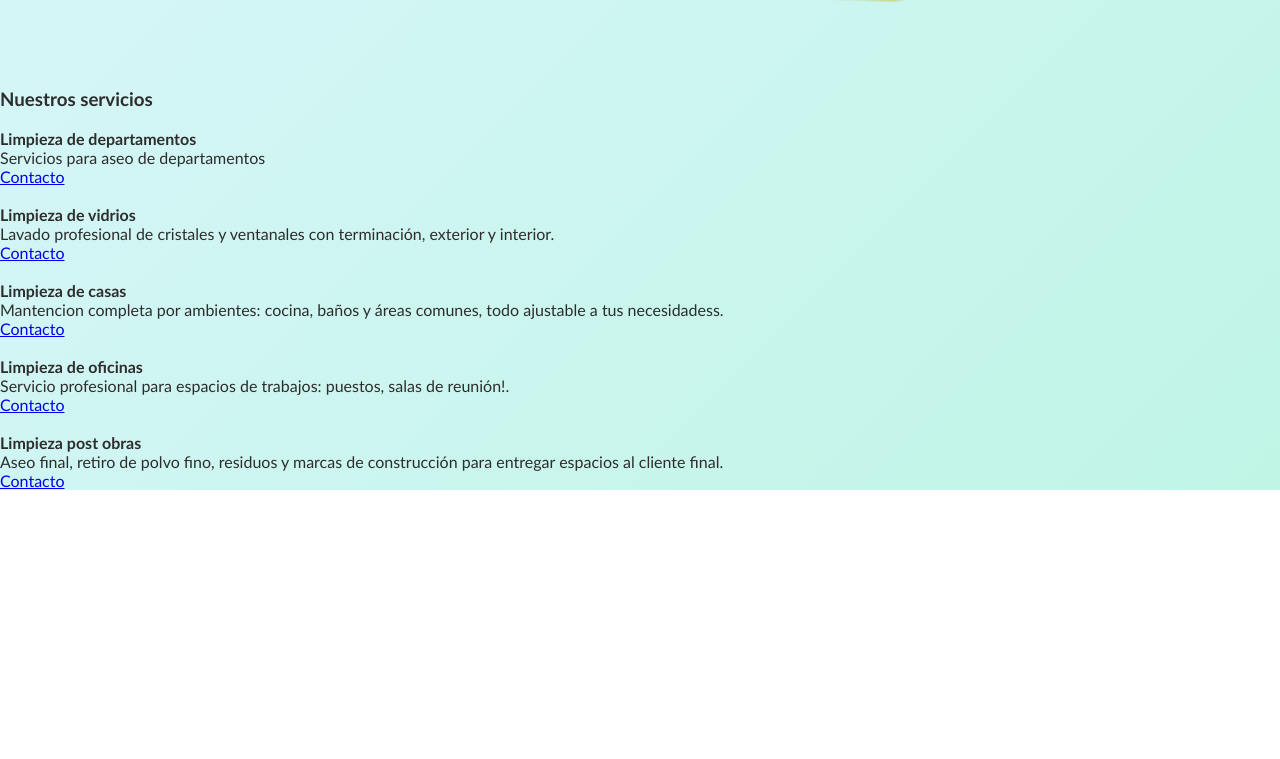
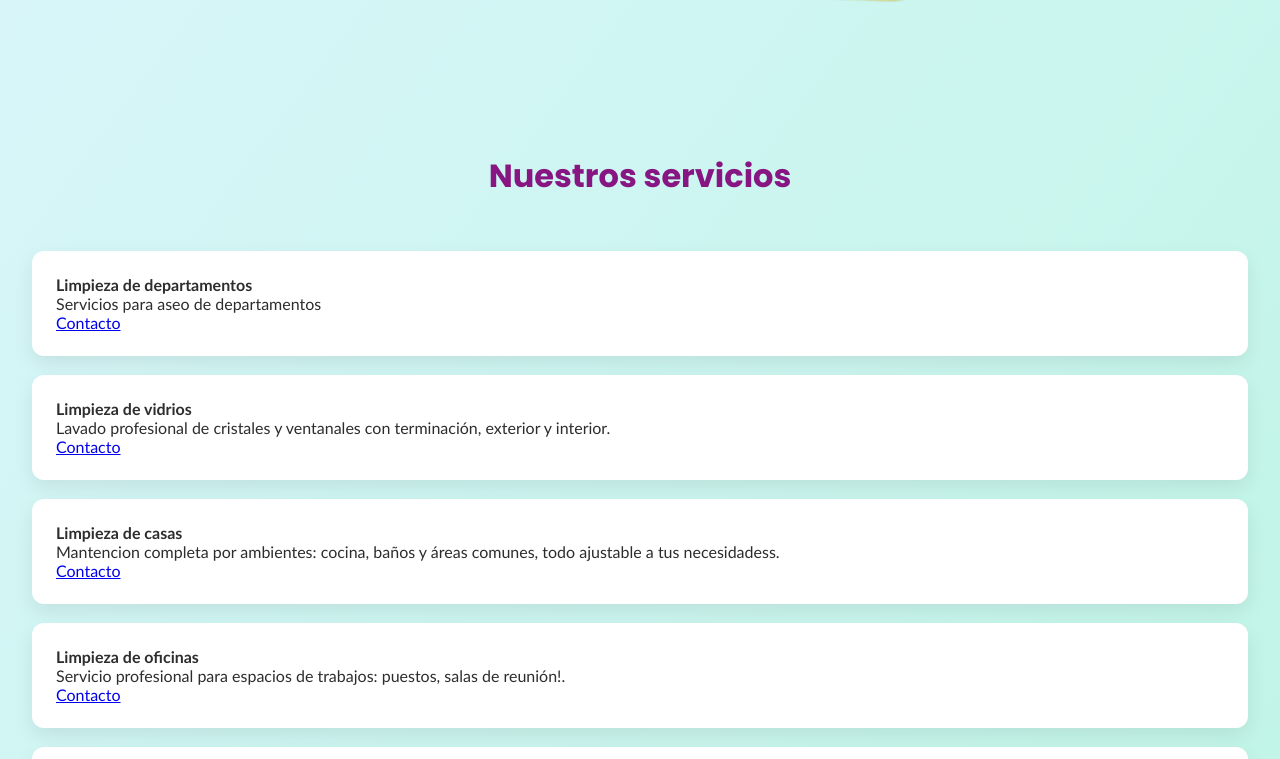
Before and after one commit to Popicode/web-cleanQuick, a plain HTML site: page index.html in a window 1280 px wide. Shown: the part 805-1564 px from the top of the page. Before the commit the page ends 1295 px from the top, so only its background shows below. Drawn offline with Linux system fonts and the light colour scheme.

Commit message:
feat(articles(card)): agregar estructura css a las card de servicios

```diff
--- a/CSS/style.css
+++ b/CSS/style.css
@@ -358,5 +358,52 @@ body {
 
 }
 
+/** Sección de servicios*/
 
-/** Sección de servicios*/
+#servicios {
+    position: relative;
+    background: transparent;
+    padding: 4rem 2rem;
+}
+
+/* #servicios::before {
+    content: "";
+    position: absolute;
+    inset: 0;
+    background: rgba(255, 255, 255, 0.6);
+    backdrop-filter: blur(2px);
+    z-index: 0;
+} */
+
+.services-grid>h3 {
+    grid-column: 1/-1;
+    text-align: center;
+    font-family: "Poppins", sans-serif;
+    font-size: 2rem;
+    color: #871682;
+    margin-bottom: 2rem;
+}
+
+.service {
+    display: contents;
+}
+
+.service-media img {}
+
+.service-content {
+    display: flex;
+    flex-direction: column;
+    justify-content: center;
+    background: white;
+    border-radius: 12px;
+    padding: 1.5rem;
+    box-shadow: 0 8px 20px rgba(0, 0, 0, 0.08);
+    transition: transform 0.3s ease, box-shadow 0.3s ease;
+}
+
+.service-content:hover {
+    transform: translateY(-4px);
+    box-shadow: 0 12px 24px rgba(0, 0, 0, 0.12);
+}
+
+/** Alternar en zig-zag con grid, en filas pares*/
--- a/index.html
+++ b/index.html
@@ -52,7 +52,7 @@
         </div>
     </section>
 
-    <section id="services" aria-labelledby="title-services">
+    <section id="servicios" aria-labelledby="title-services">
         <div class="services-grid">
             <h3 id="title-services">Nuestros servicios</h3>
             <article class="service" aria-labelledby="srv-departamentos-titulo">
```
Also changed, not shown: imagenes/fondo-burbuja.jpeg (added), imagenes/fondo-hero.png (deleted).
